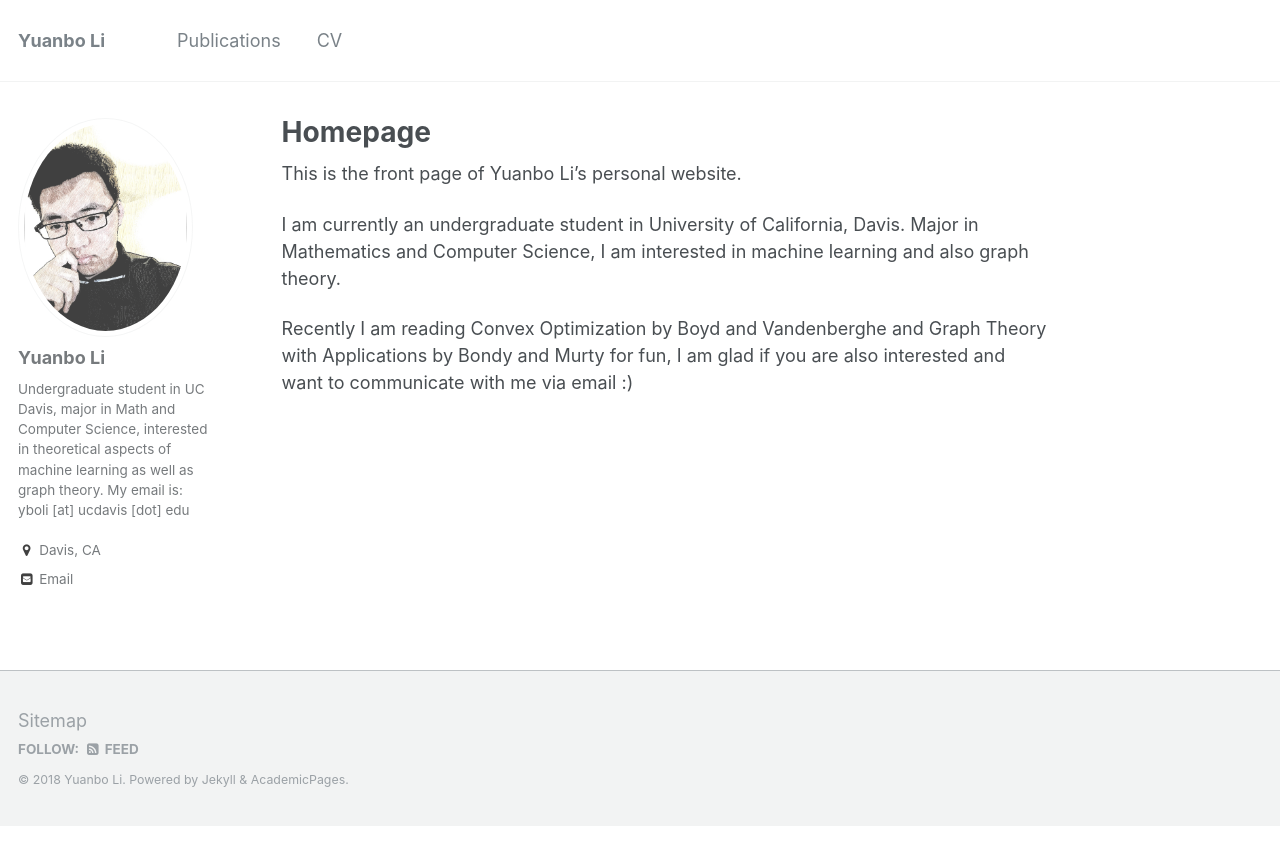
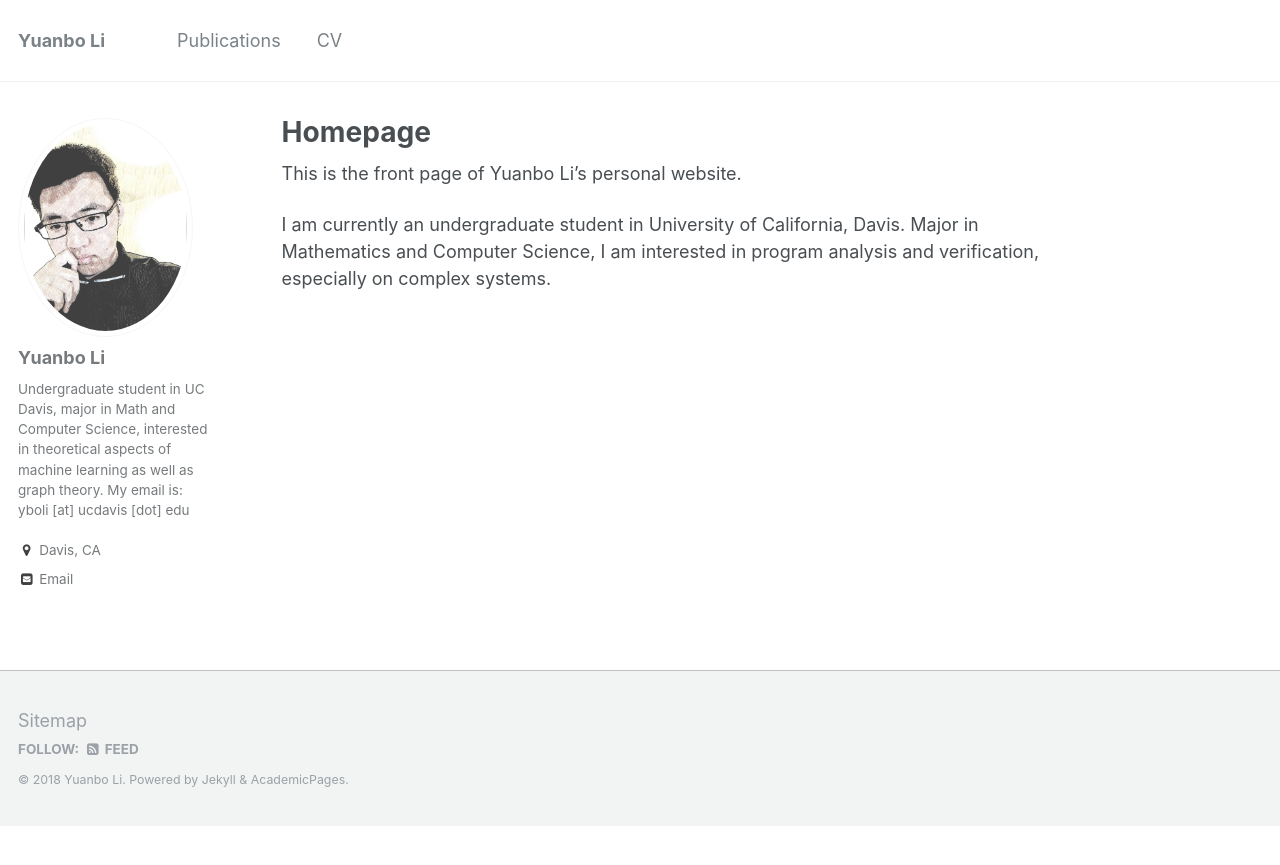
Before and after one commit to yuanboli/yuanboli.github.io, a Jekyll site: the page built from _pages/about.md, in a window 1280 px wide. Shown: the top 865 px of the page. Built offline with Jekyll 4.4.1, drawn with Linux system fonts in a browser that asks for light colours.

Commit message:
interest change

```diff
--- a/_pages/about.md
+++ b/_pages/about.md
@@ -10,6 +10,4 @@ redirect_from:
 
 This is the front page of Yuanbo Li's personal website.
 
-I am currently an undergraduate student in University of California, Davis. Major in Mathematics and Computer Science, I am interested in machine learning and also graph theory.
-
-Recently I am reading Convex Optimization by Boyd and Vandenberghe and Graph Theory with Applications by Bondy and Murty for fun, I am glad if you are also interested and want to communicate with me via email :)
+I am currently an undergraduate student in University of California, Davis. Major in Mathematics and Computer Science, I am interested in program analysis and verification, especially on complex systems.
```
